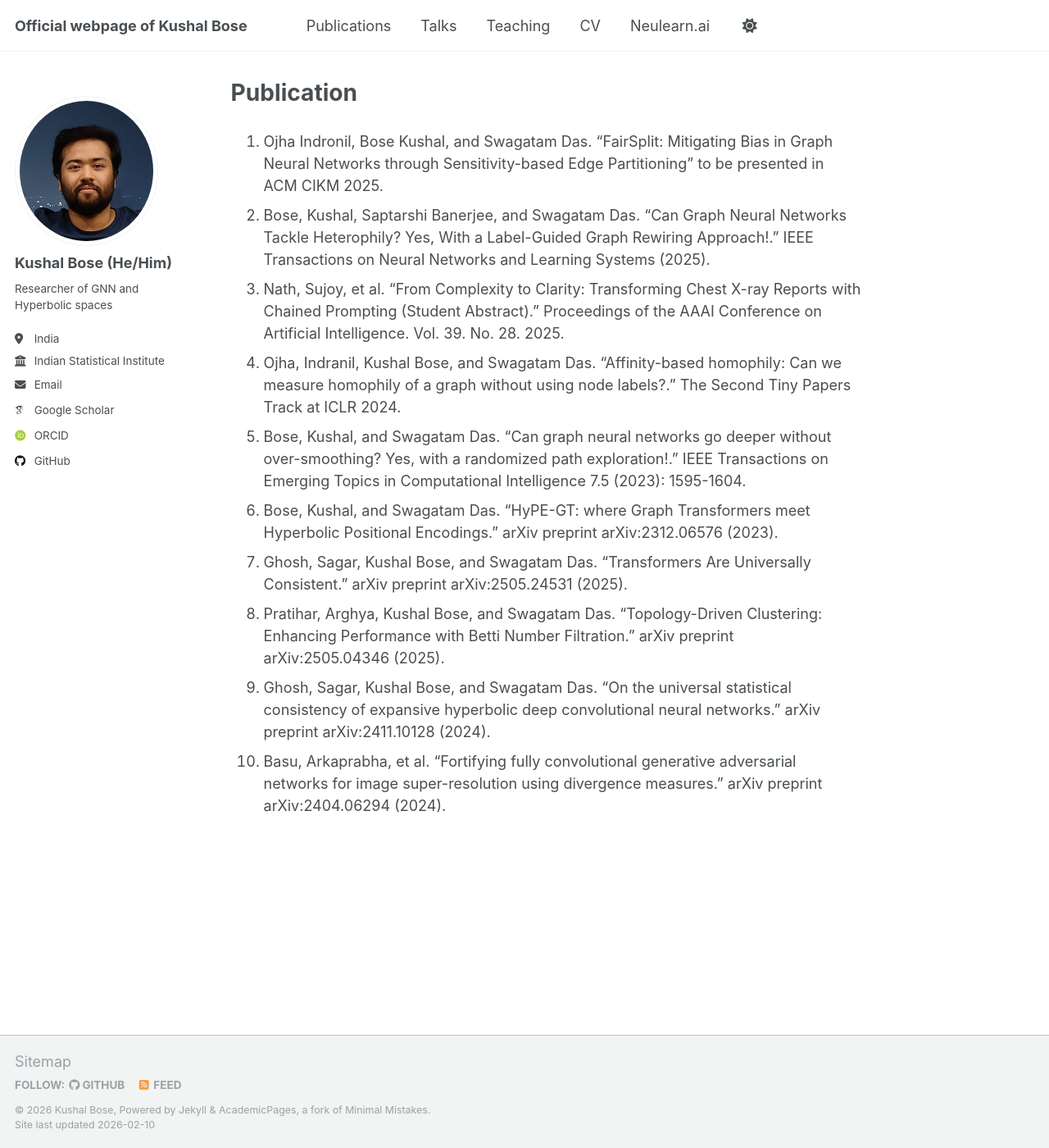
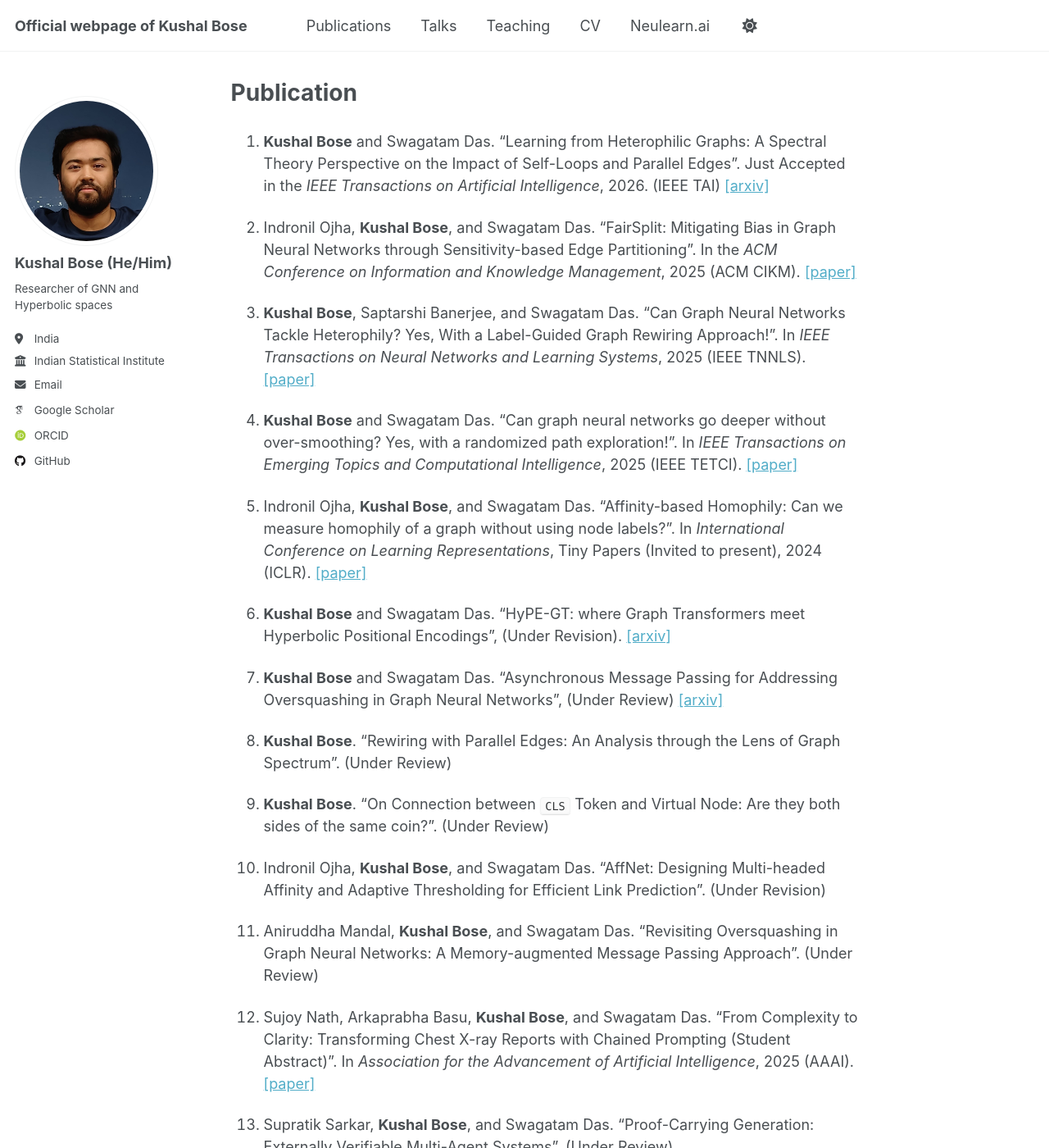
Before and after one commit to kushalbose92/kushalbose92.github.io, a Jekyll site: the page built from _pages/mypub.md, in a window 1280 px wide and 1400 px high. Shown: the whole window at 82% size. Built offline with Jekyll 4.4.1, drawn with Linux system fonts in a browser that asks for light colours; some web fonts are replaced; a script that is not in the unit is left out; some of the changed text lies outside the part shown.

Commit message:
Update mypub.md

```diff
--- a/_pages/mypub.md
+++ b/_pages/mypub.md
@@ -5,13 +5,38 @@ author_profile: true
 ---
 
 
-1. Ojha Indronil, Bose Kushal, and Swagatam Das. "FairSplit: Mitigating Bias in Graph Neural Networks through Sensitivity-based Edge Partitioning" to be presented in ACM CIKM 2025.
-2. Bose, Kushal, Saptarshi Banerjee, and Swagatam Das. "Can Graph Neural Networks Tackle Heterophily? Yes, With a Label-Guided Graph Rewiring Approach!." IEEE Transactions on Neural Networks and Learning Systems (2025).
-3. Nath, Sujoy, et al. "From Complexity to Clarity: Transforming Chest X-ray Reports with Chained Prompting (Student Abstract)." Proceedings of the AAAI Conference on Artificial Intelligence. Vol. 39. No. 28. 2025.
-4. Ojha, Indranil, Kushal Bose, and Swagatam Das. "Affinity-based homophily: Can we measure homophily of a graph without using node labels?." The Second Tiny Papers Track at ICLR 2024.
-5. Bose, Kushal, and Swagatam Das. "Can graph neural networks go deeper without over-smoothing? Yes, with a randomized path exploration!." IEEE Transactions on Emerging Topics in Computational Intelligence 7.5 (2023): 1595-1604.
-6. Bose, Kushal, and Swagatam Das. "HyPE-GT: where Graph Transformers meet Hyperbolic Positional Encodings." arXiv preprint arXiv:2312.06576 (2023).
-7. Ghosh, Sagar, Kushal Bose, and Swagatam Das. "Transformers Are Universally Consistent." arXiv preprint arXiv:2505.24531 (2025).
-8. Pratihar, Arghya, Kushal Bose, and Swagatam Das. "Topology-Driven Clustering: Enhancing Performance with Betti Number Filtration." arXiv preprint arXiv:2505.04346 (2025).
-9. Ghosh, Sagar, Kushal Bose, and Swagatam Das. "On the universal statistical consistency of expansive hyperbolic deep convolutional neural networks." arXiv preprint arXiv:2411.10128 (2024).
-10. Basu, Arkaprabha, et al. "Fortifying fully convolutional generative adversarial networks for image super-resolution using divergence measures." arXiv preprint arXiv:2404.06294 (2024).
+1. **Kushal Bose** and Swagatam Das. "Learning from Heterophilic Graphs: A Spectral Theory Perspective on the Impact of Self-Loops and Parallel Edges". Just Accepted in the *IEEE Transactions on Artificial Intelligence*, 2026. (IEEE TAI) [[arxiv]](https://arxiv.org/pdf/2509.13139)
+
+2. Indronil Ojha, **Kushal Bose**, and Swagatam Das. "FairSplit: Mitigating Bias in Graph Neural Networks through Sensitivity-based Edge Partitioning". In the *ACM Conference on Information and Knowledge Management*, 2025 (ACM CIKM). [[paper]](https://dl.acm.org/doi/abs/10.1145/3746252.3760951)
+
+3. **Kushal Bose**, Saptarshi Banerjee, and Swagatam Das. "Can Graph Neural Networks Tackle Heterophily? Yes, With a Label-Guided Graph Rewiring Approach!". In *IEEE Transactions on Neural Networks and Learning Systems*, 2025 (IEEE TNNLS). [[paper]](https://ieeexplore.ieee.org/abstract/document/11027915)
+
+4. **Kushal Bose** and Swagatam Das. "Can graph neural networks go deeper without over-smoothing? Yes, with a randomized path exploration!". In *IEEE Transactions on Emerging Topics and Computational Intelligence*, 2025 (IEEE TETCI). [[paper]](https://ieeexplore.ieee.org/abstract/document/10068275)
+
+5. Indronil Ojha, **Kushal Bose**, and Swagatam Das. "Affinity-based Homophily: Can we measure homophily of a graph without using node labels?". In *International Conference on Learning Representations*, Tiny Papers (Invited to present), 2024 (ICLR). [[paper]](https://openreview.net/pdf?id=IsdDOrAowN)
+
+6. **Kushal Bose** and Swagatam Das. "HyPE-GT: where Graph Transformers meet Hyperbolic Positional Encodings", (Under Revision). [[arxiv]](https://arxiv.org/pdf/2312.06576)
+
+7. **Kushal Bose** and Swagatam Das. "Asynchronous Message Passing for Addressing Oversquashing in Graph Neural Networks", (Under Review) [[arxiv]](https://arxiv.org/pdf/2509.06777)
+
+8. **Kushal Bose**. "Rewiring with Parallel Edges: An Analysis through the Lens of Graph Spectrum". (Under Review)
+
+9. **Kushal Bose**. "On Connection between `CLS` Token and Virtual Node: Are they both sides of the same coin?". (Under Review)
+
+10. Indronil Ojha, **Kushal Bose**, and Swagatam Das. "AffNet: Designing Multi-headed Affinity and Adaptive Thresholding for Efficient Link Prediction". (Under Revision)
+
+11. Aniruddha Mandal, **Kushal Bose**, and Swagatam Das. "Revisiting Oversquashing in Graph Neural Networks: A Memory-augmented Message Passing Approach". (Under Review)
+
+12. Sujoy Nath, Arkaprabha Basu, **Kushal Bose**, and Swagatam Das. "From Complexity to Clarity: Transforming Chest X-ray Reports with Chained Prompting (Student Abstract)". In *Association for the Advancement of Artificial Intelligence*, 2025 (AAAI). [[paper]](https://ojs.aaai.org/index.php/AAAI/article/view/35281)
+
+13. Supratik Sarkar, **Kushal Bose**, and Swagatam Das. "Proof-Carrying Generation: Externally Verifiable Multi-Agent Systems". (Under Review).
+
+14. Sagar Ghosh, **Kushal Bose**, and Swagatam Das. "Transformers Are Universally Consistent: A Sequence-to-Sequence Regression Estimation Perspective". (Under Review) [[arxiv]](https://arxiv.org/pdf/2505.24531)
+
+15. Sagar Ghosh, **Kushal Bose**, and Swagatam Das. "On the universal statistical consistency of expansive hyperbolic deep convolutional neural networks". (Under Revision) [[arxiv]](https://arxiv.org/pdf/2411.10128)
+
+16. Arghya Pratihar, **Kushal Bose**, and Swagatam Das. "Topology-Driven Clustering: Enhancing Performance with Betti Number Filtration". (Under Review) [[arxiv]](https://arxiv.org/pdf/2505.04346)
+
+17. Arkaprabha Basu, **Kushal Bose**, Sankha Subhra Mullick, Anish Chakrabarty, Swagatam Das. "Fortifying fully convolutional generative adversarial networks for image super-resolution using divergence measures". (Under Revision) [[arxiv]](https://arxiv.org/pdf/2404.06294)
+
+18. Shubhayan Pan, Saptarshi Chakraborty, Debolina Paul, **Kushal Bose**, Swagatam Das. "Kernelizing Convex Clustering: A Study on Convergence, Finite Sample Bounds, and Performance Insights". (Under Review) [[arxiv]](https://arxiv.org/pdf/2511.05159)
```
